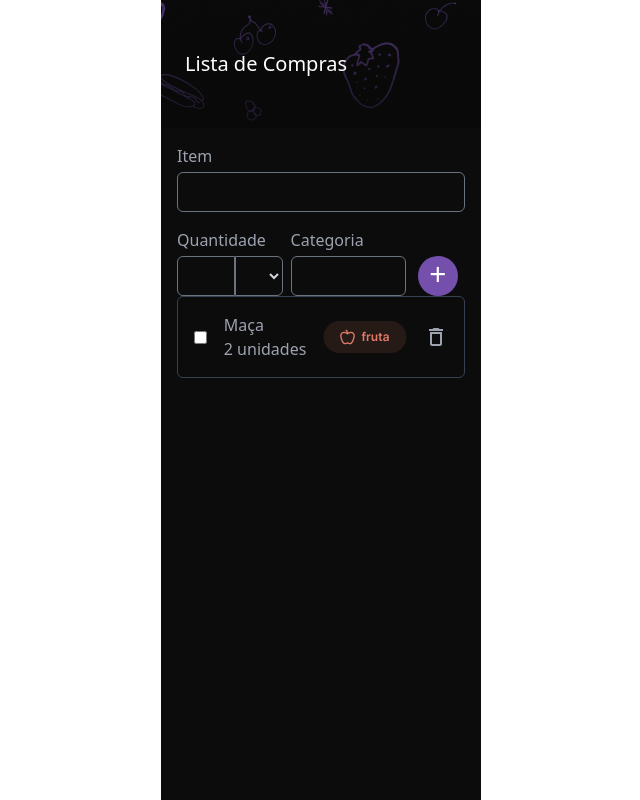
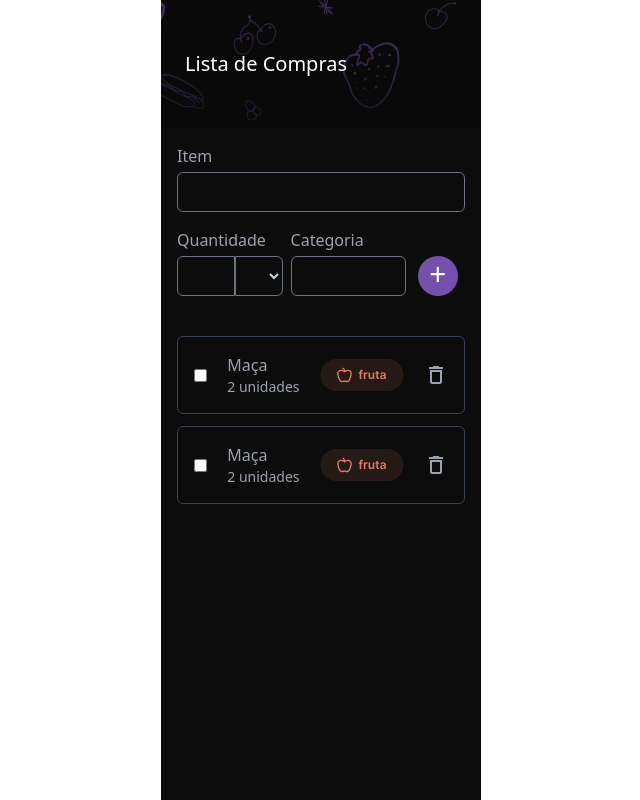
Before and after one commit to matheusmartins05/listaDeComprasApp, a React (Vite) app: page / in a window 1280 px wide. Shown: the top 800 px of the page, without its empty margins (319-959 px from the left). Built offline with nearby package versions, Linux system fonts and the light colour scheme.

Commit message:
Criado componente de card

```diff
--- a/src/components/CardItem.tsx
+++ b/src/components/CardItem.tsx
@@ -8,7 +8,7 @@ export default function CardItem(){
 
             <div>
                 <h3>Maça</h3>
-                <p>2 unidades</p>
+                <p className='text-sm'>2 unidades</p>
             </div>
 
             <figure>
--- a/src/components/SectionItens.tsx
+++ b/src/components/SectionItens.tsx
@@ -2,8 +2,10 @@ import CardItem from "./CardItem";
 
 export default function SectionItens(){
     return(
-        <section className="bg-[#0c0c0d] h-screen text-gray-400 w-[100%]">
+        <section className="bg-[#0c0c0d] h-screen text-gray-400 w-[100%] py-10 flex flex-col gap-3">
             <CardItem/>
+            <CardItem/>
+
         </section>
     )
 }
```
